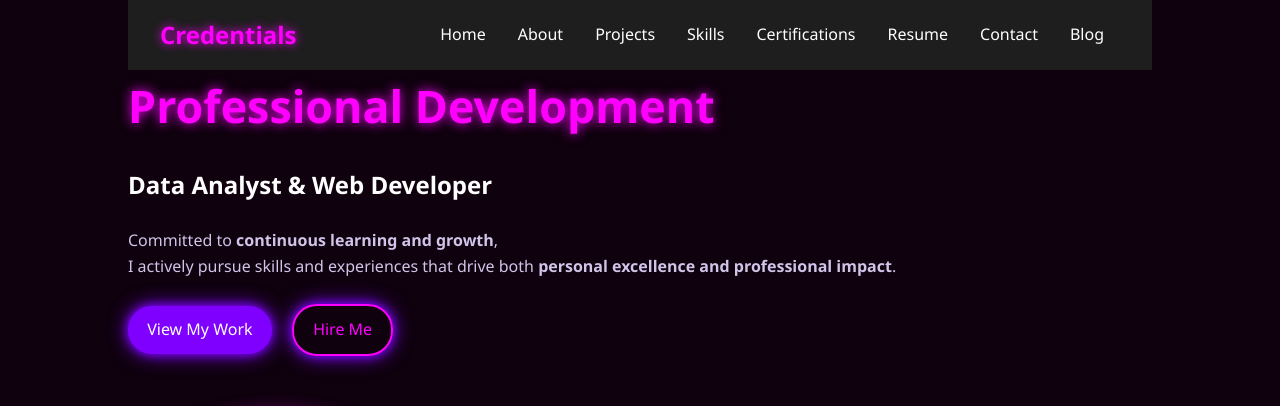
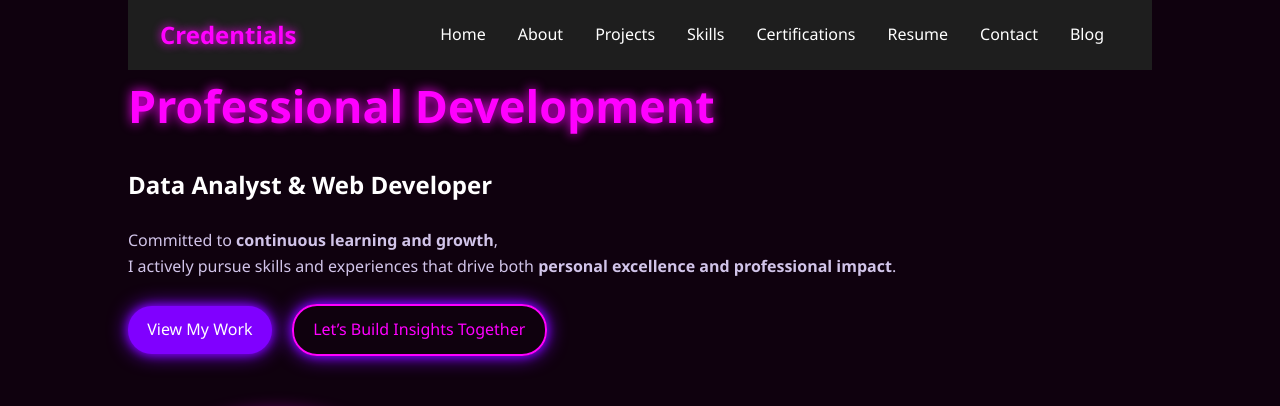
Before and after one commit to patrickkimathi/patrickkimathi.github.io, a plain HTML site: page certifications.html in a window 1280 px wide. Shown: the top 406 px of the page. Drawn offline with Linux system fonts and the light colour scheme.

Commit message:
Update certifications.html

```diff
--- a/certifications.html
+++ b/certifications.html
@@ -39,7 +39,7 @@
           experiences that drive both <strong>personal excellence and professional impact</strong>.
         </p>
         <a href="projects.html" class="btn">View My Work</a>
-        <a href="contact.html" class="btn btn-outline">Hire Me</a>
+      <a href="contact.html" class="btn btn-outline">Let’s Build Insights Together</a>
       </div>
       <div class="hero-image">
         <img src="images/portifolio1.png" alt="Patrick Kariuki" />
```
